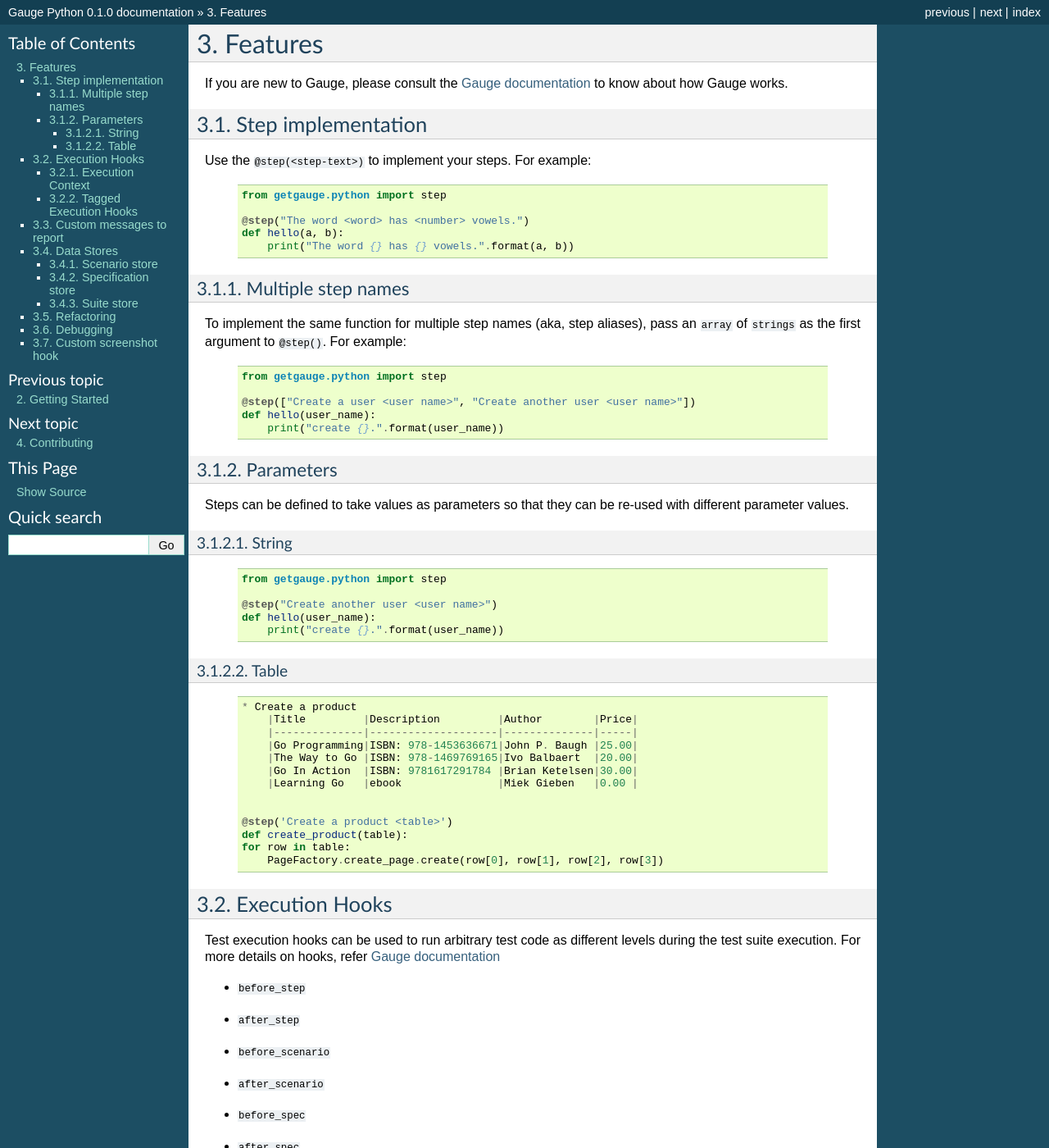
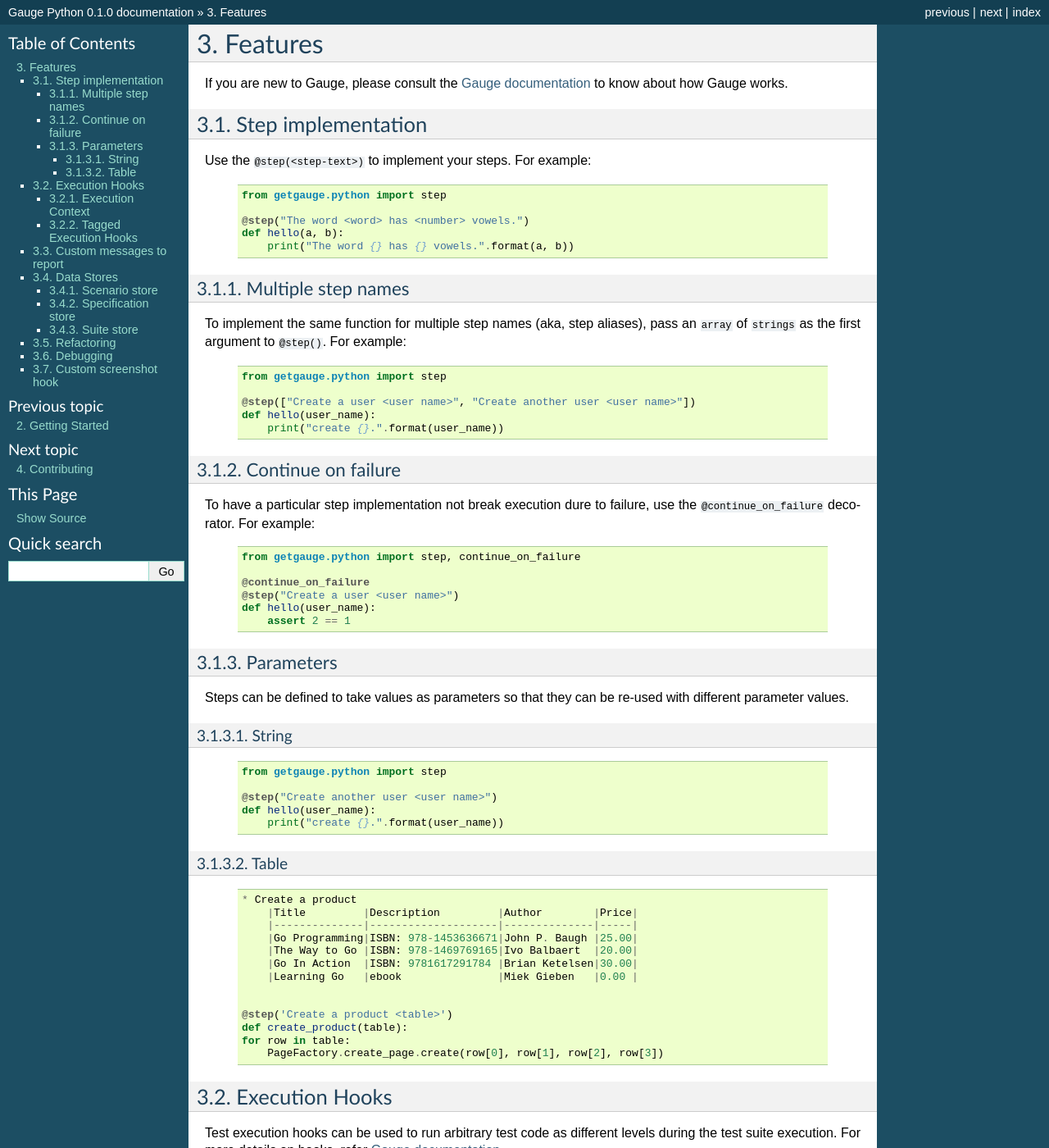
Before and after one commit to getgauge/gauge-python, a Sphinx documentation site: the page built from docs/source/features.rst, in a window 1280 px wide and 1400 px high. Shown: the whole window at 82% size. Built offline with Sphinx 7.4.7, drawn with Linux system fonts in a browser that asks for light colours.

Commit message:
Adding documentation for continue_on_failure

```diff
--- a/docs/source/features.rst
+++ b/docs/source/features.rst
@@ -33,6 +33,20 @@
        @step(["Create a user <user name>", "Create another user <user name>"])
        def hello(user_name):
            print("create {}.".format(user_name))
+
+Continue on failure
+^^^^^^^^^^^^^^^^^^^
+
+To have a particular step implementation not break execution dure to failure, use the ``@continue_on_failure`` decorator. For example:
+
+   ::
+
+       from getgauge.python import step, continue_on_failure
+
+       @continue_on_failure
+       @step("Create a user <user name>")
+       def hello(user_name):
+           assert 2 == 1
 
 Parameters
 ^^^^^^^^^^
```
